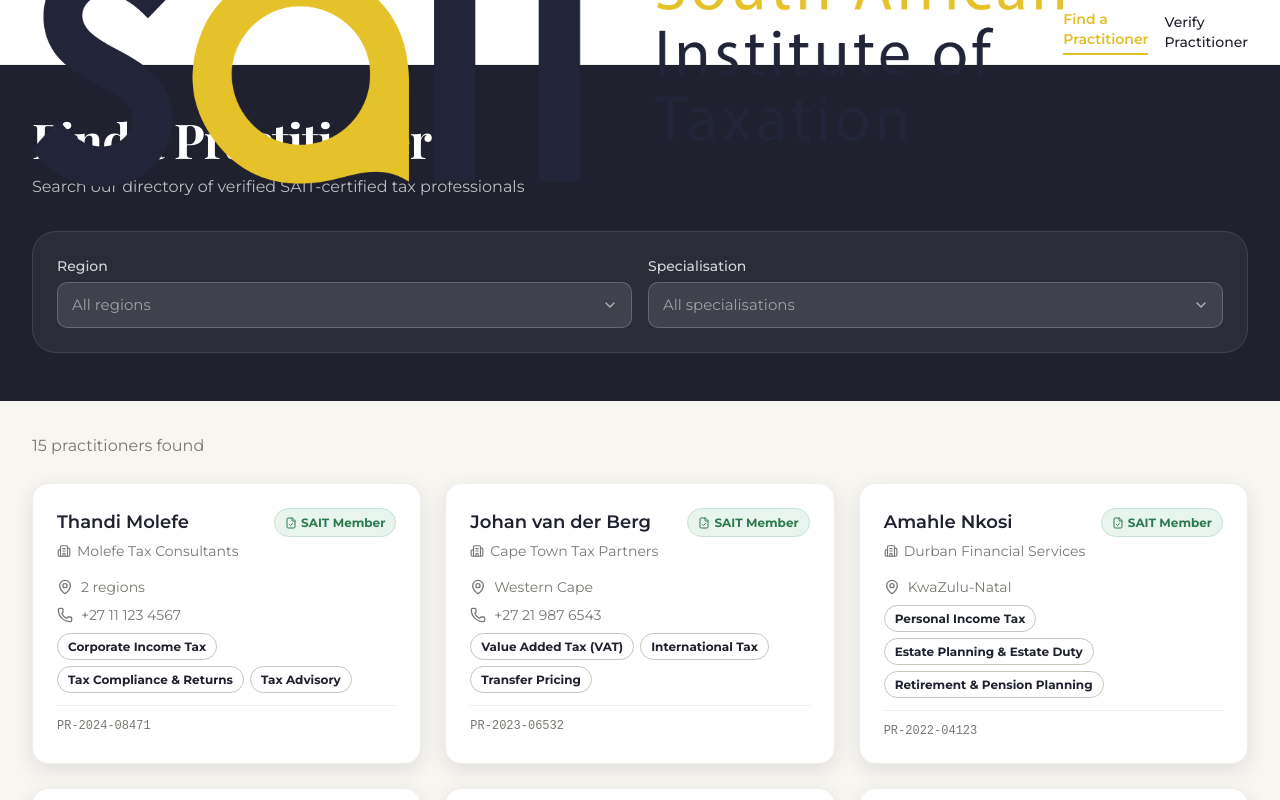
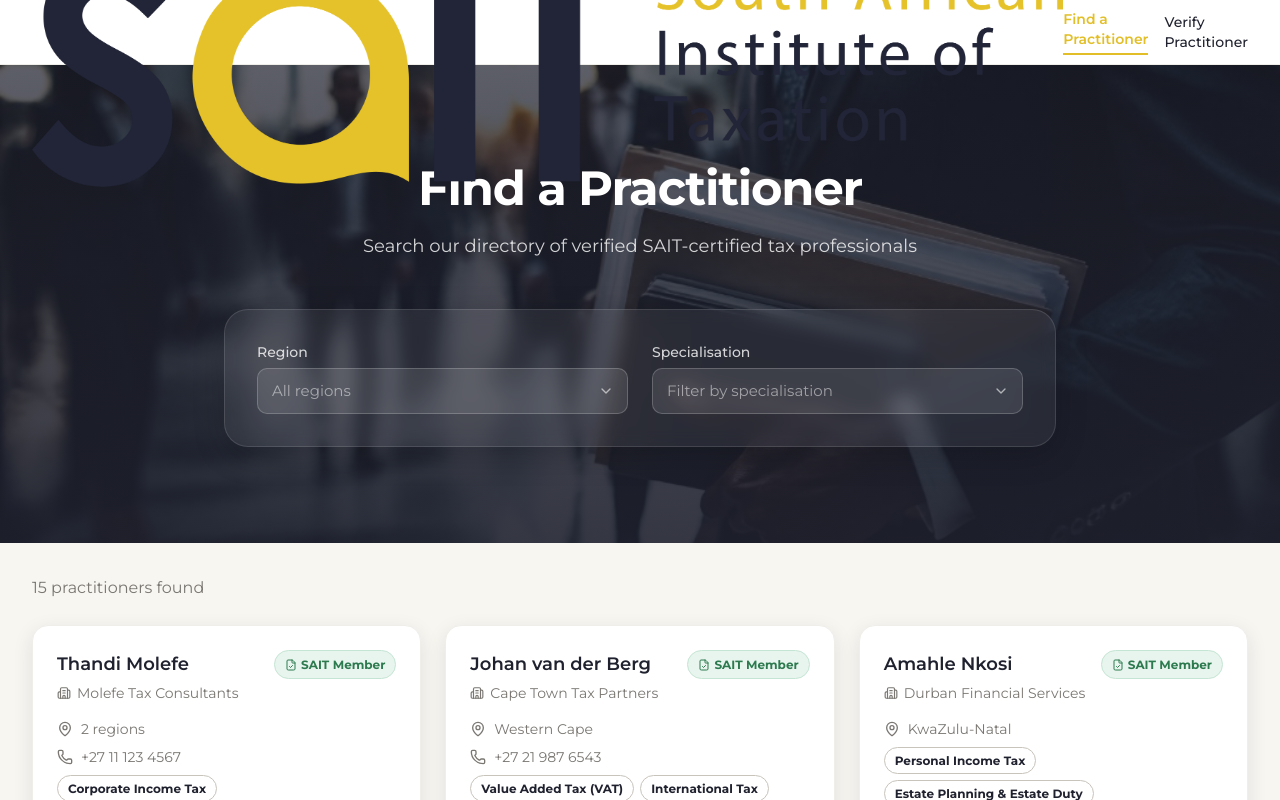
Before and after one commit to TTang813/sait-directory, a Next.js app: page /search in a window 1280 px wide. Shown: the top 800 px of the page. Built offline with nearby package versions, Linux system fonts and the light colour scheme.

Commit message:
feat: redesign search hero with workplace image overlay
Apply P2-style centered hero and filters on the search page, using a workplace background image with a navy gradient overlay for readability.

Co-authored-by: Cursor <cursoragent@cursor.com>

```diff
--- a/src/app/search/page.tsx
+++ b/src/app/search/page.tsx
@@ -85,17 +85,46 @@ export default function SearchPage() {
         </div>
       </header>
 
-      {/* Search Section */}
-      <section className="bg-[var(--color-navy)] py-12">
-        <div className="max-w-7xl mx-auto px-4 sm:px-6 lg:px-8">
-          <h1 className="text-h1 text-white mb-2">Find a Practitioner</h1>
-          <p className="text-white/70 mb-8">
+      {/* Hero + Search — P2-style background image with overlay */}
+      <section className="relative overflow-hidden">
+        <div
+          className="absolute inset-0 bg-cover bg-center bg-no-repeat"
+          style={{ backgroundImage: "url(/workplace-hero.png)" }}
+          aria-hidden
+        />
+        <div
+          className="absolute inset-0"
+          style={{
+            background:
+              "linear-gradient(180deg, rgba(31, 33, 46, 0.72) 0%, rgba(31, 33, 46, 0.82) 45%, rgba(31, 33, 46, 0.9) 100%)",
+          }}
+          aria-hidden
+        />
+
+        <div className="relative z-10 py-14 md:py-20 lg:py-24">
+          <div className="max-w-4xl mx-auto px-4 sm:px-6 lg:px-8 text-center">
+            <h1
+              className="text-white mb-4 font-bold tracking-tight"
+              style={{
+                fontFamily: "var(--font-body)",
+                fontSize: "clamp(2rem, 5vw, 3rem)",
+                lineHeight: 1.15,
+              }}
+            >
+              Find a Practitioner
+            </h1>
+            <p
+              className="text-white/80 mb-10 md:mb-12 max-w-2xl mx-auto leading-relaxed"
+              style={{
+                fontFamily: "var(--font-body)",
+                fontSize: "clamp(0.95rem, 2vw, 1.125rem)",
+              }}
+            >
               Search our directory of verified SAIT-certified tax professionals
             </p>
 
-          {/* Filters — always visible */}
-          <div className="p-6 bg-white/5 rounded-[var(--radius-lg)] border border-white/10">
-            <div className="grid md:grid-cols-2 gap-4">
+            <div className="text-left p-6 md:p-8 rounded-[var(--radius-lg)] border border-white/12 bg-white/[0.06] backdrop-blur-sm shadow-[0_8px_32px_rgba(0,0,0,0.2)]">
+              <div className="grid md:grid-cols-2 gap-4 md:gap-6">
                 <Select
                   label="Region"
                   dark
@@ -111,7 +140,7 @@ export default function SearchPage() {
                 <Select
                   label="Specialisation"
                   dark
-                placeholder="All specialisations"
+                  placeholder="Filter by specialisation"
                   value={selectedSpecs[0] || ""}
                   onChange={(e) =>
                     setSelectedSpecs(e.target.value ? [e.target.value] : [])
@@ -121,7 +150,7 @@ export default function SearchPage() {
               </div>
 
               {hasActiveFilters && (
-              <div className="mt-4 flex justify-end">
+                <div className="mt-5 flex justify-center md:justify-end">
                   <Button
                     variant="ghost"
                     size="sm"
@@ -133,6 +162,7 @@ export default function SearchPage() {
                   </Button>
                 </div>
               )}
+            </div>
           </div>
         </div>
       </section>
```
Also changed, not shown: public/workplace-hero.png (added). Lines whose indentation alone changed are shown as unchanged.
